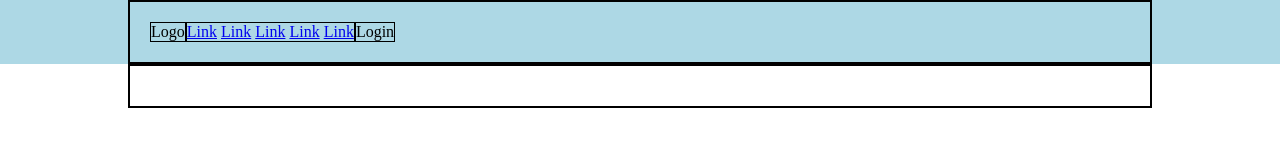
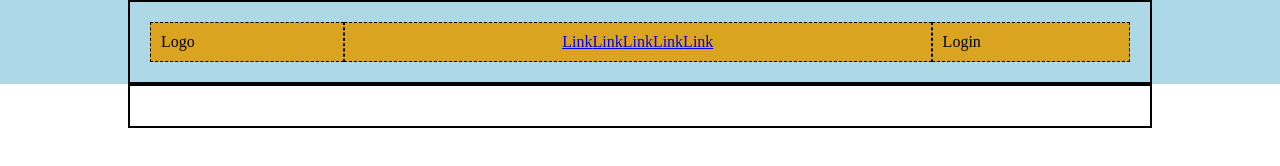
Before and after one commit to casalaspro/htmlcss-struttura-discord, a plain HTML site: page index.html in a window 1280 px wide. Drawn offline with Linux system fonts and the light colour scheme.

Commit message:
ADD - flex-grow to navigator elements

```diff
--- a/app.css
+++ b/app.css
@@ -6,9 +6,7 @@
 }
 
 /* LAYOUT */
-nav {
-  background-color: #ADD8E5;
-}
+
 .container{
   width: 1024px;
   margin: auto;
@@ -18,6 +16,37 @@ nav {
   display: flex;
   flex-wrap: wrap;
 }
+
+/* Header */
+nav {
+  background-color: #ADD8E5;
+}
+
+.navigator{
+  justify-content: center;
+}
+
+.navigator .col{
+  padding: 10px;
+  background-color: #DAA420;
+}
+
+.navigator .col:nth-child(1){
+  flex-grow: 1;
+}
+
+.navigator .col:nth-child(2){
+  display: flex;
+  justify-content:center ;
+  flex-grow: 3;
+}
+
+.navigator .col:nth-child(3){
+  flex-grow: 1;
+}
+
+
+
 
 
 
@@ -33,5 +62,5 @@ nav {
 }
 
 .debug [class^='col']{
-  border: 1px solid black;
+  border: 1px dashed black;
 }
--- a/index.html
+++ b/index.html
@@ -10,7 +10,7 @@
   <header>
     <nav>
       <div class="container">
-        <div class="row">
+        <div class="row navigator">
           <div class="col">Logo</div>
           <div class="col">
             <a href="#">Link</a>
```
